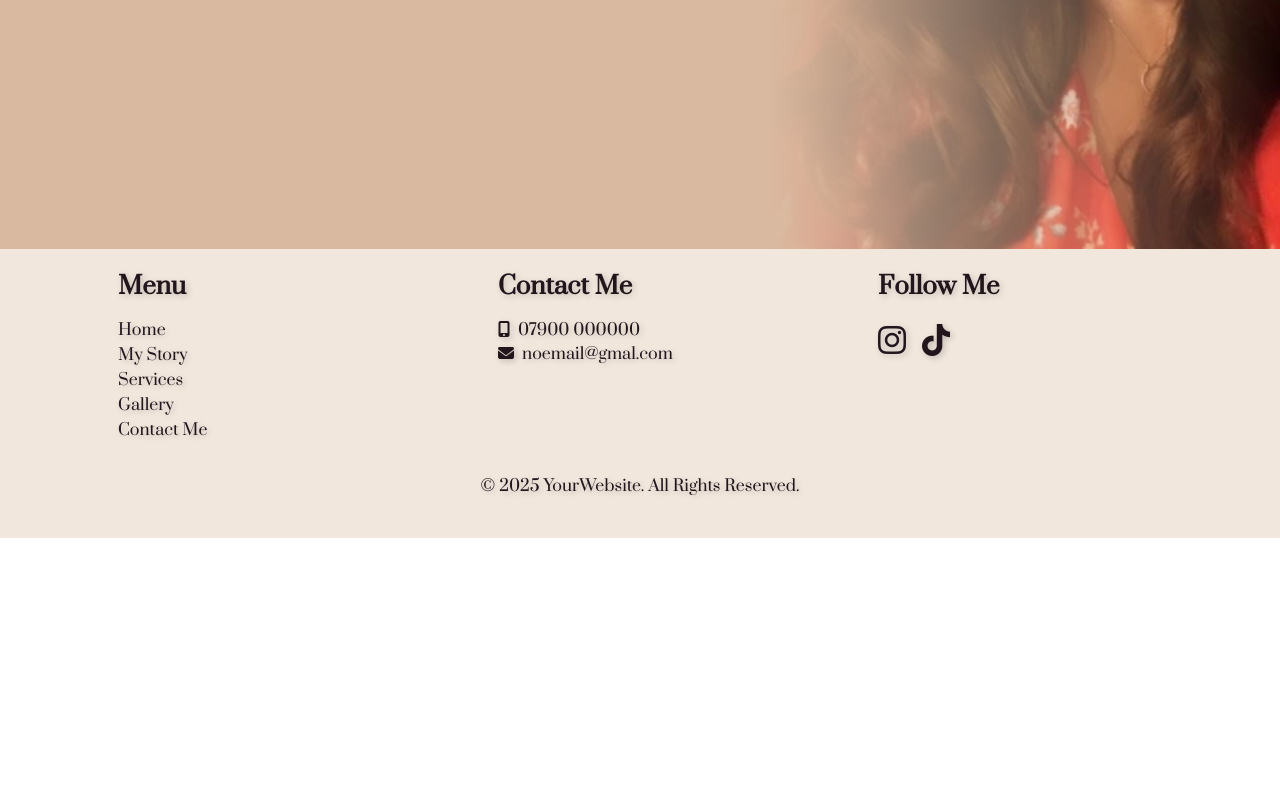
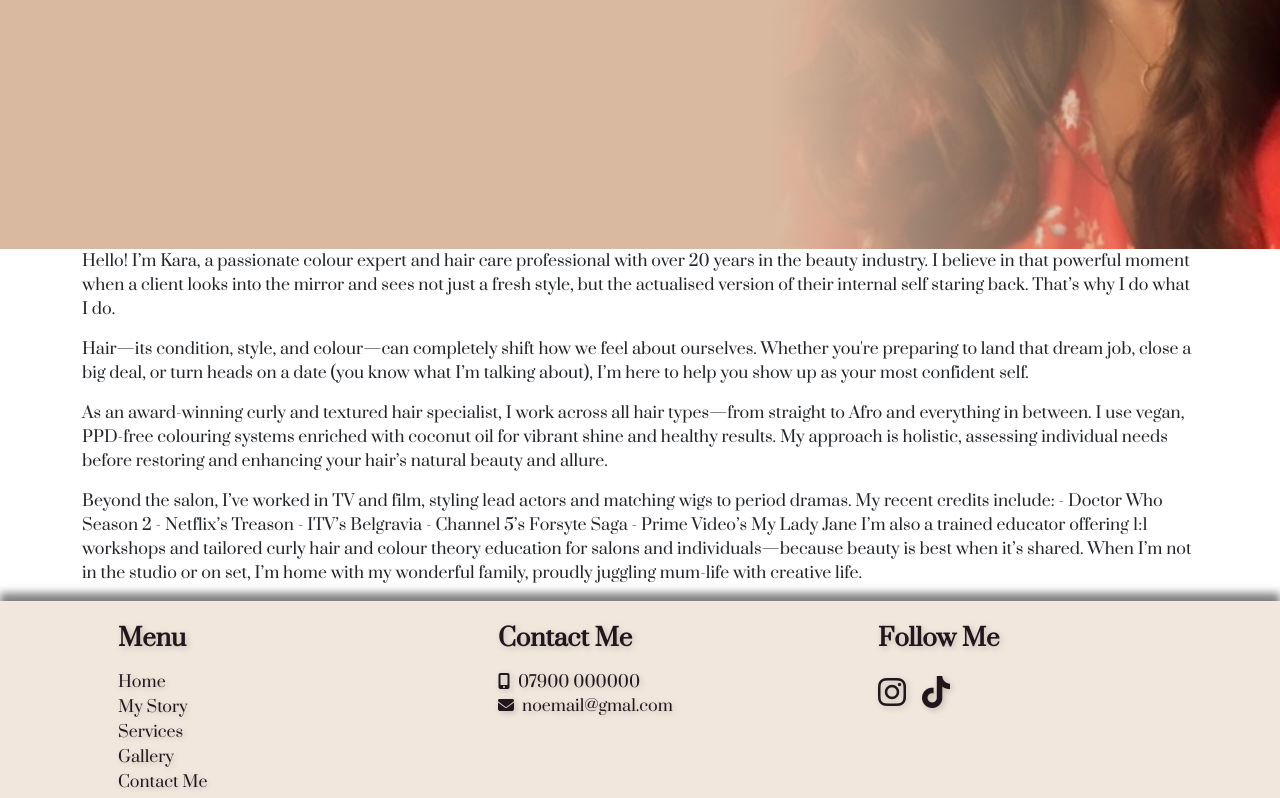
Before and after one commit to 2ndborn/karahair, a React (Create React App) app in the folder kara-app/: page /mystory in a window 1280 px wide. Shown: the part 1351-2149 px from the top of the page. Before the commit the page ends 1889 px from the top, so only its background shows below. Built offline with nearby package versions, Linux system fonts and the light colour scheme; a web font is replaced by a local one.

Commit message:
Added paragraphs for my story bio

```diff
--- a/kara-app/src/pages/MyStoryPage.js
+++ b/kara-app/src/pages/MyStoryPage.js
@@ -52,7 +52,63 @@ const MyStoryPage = () => {
           </div>
         </div>
       </div>
-
+      <div className={styles.StoryContainer}>
+        <Container>
+          <Row>
+            <Col>
+              <p>
+                Hello! I’m Kara, a passionate colour expert and
+                hair care professional with over 20 years in the
+                beauty industry. I believe in that powerful moment
+                when a client looks into the mirror and sees not
+                just a fresh style, but the actualised version of
+                their internal self staring back. That’s why I do
+                what I do.
+              </p>
+              <p>
+                Hair—its condition, style, and colour—can completely
+                shift how we feel about ourselves. Whether you're
+                preparing to land that dream job, close a big deal,
+                or turn heads on a date (you know what I’m talking about),
+                I’m here to help you show up as your most confident self.
+              </p>
+            </Col>
+          </Row>
+          <Row>
+            <Col>
+              <p>
+                As an award-winning curly and textured hair specialist,
+                I work across all hair types—from straight to Afro and
+                everything in between. I use vegan, PPD-free colouring
+                systems enriched with coconut oil for vibrant shine and
+                healthy results. My approach is holistic, assessing
+                individual needs before restoring and enhancing your
+                hair’s natural beauty and allure.
+              </p>
+            </Col>
+          </Row>
+          <Row>
+            <Col>
+              <p>
+                Beyond the salon, I’ve worked in TV and film, styling
+                lead actors and matching wigs to period dramas. My
+                recent credits include:
+                - Doctor Who Season 2
+                - Netflix’s Treason
+                - ITV’s Belgravia
+                - Channel 5’s Forsyte Saga
+                - Prime Video’s My Lady Jane
+                I’m also a trained educator offering 1:1 workshops and
+                tailored curly hair and colour theory education for
+                salons and individuals—because beauty is best when it’s
+                shared. When I’m not in the studio or on set, I’m home
+                with my wonderful family, proudly juggling mum-life with
+                creative life.
+              </p>
+            </Col>
+          </Row>
+        </Container>
+      </div>
     {/* <section>
       <div className={styles.con}>
         <div className={styles.con2}>
--- a/kara-app/src/styles/MyStory.module.css
+++ b/kara-app/src/styles/MyStory.module.css
@@ -7,6 +7,11 @@
     justify-content: end;
     height: 100vh;
     width: 100%;
+}
+
+.StoryContainer {
+    position: relative;
+    z-index: 1;
 }
 
 .TitleContainer {
```
Lines whose indentation alone changed are shown as unchanged.
